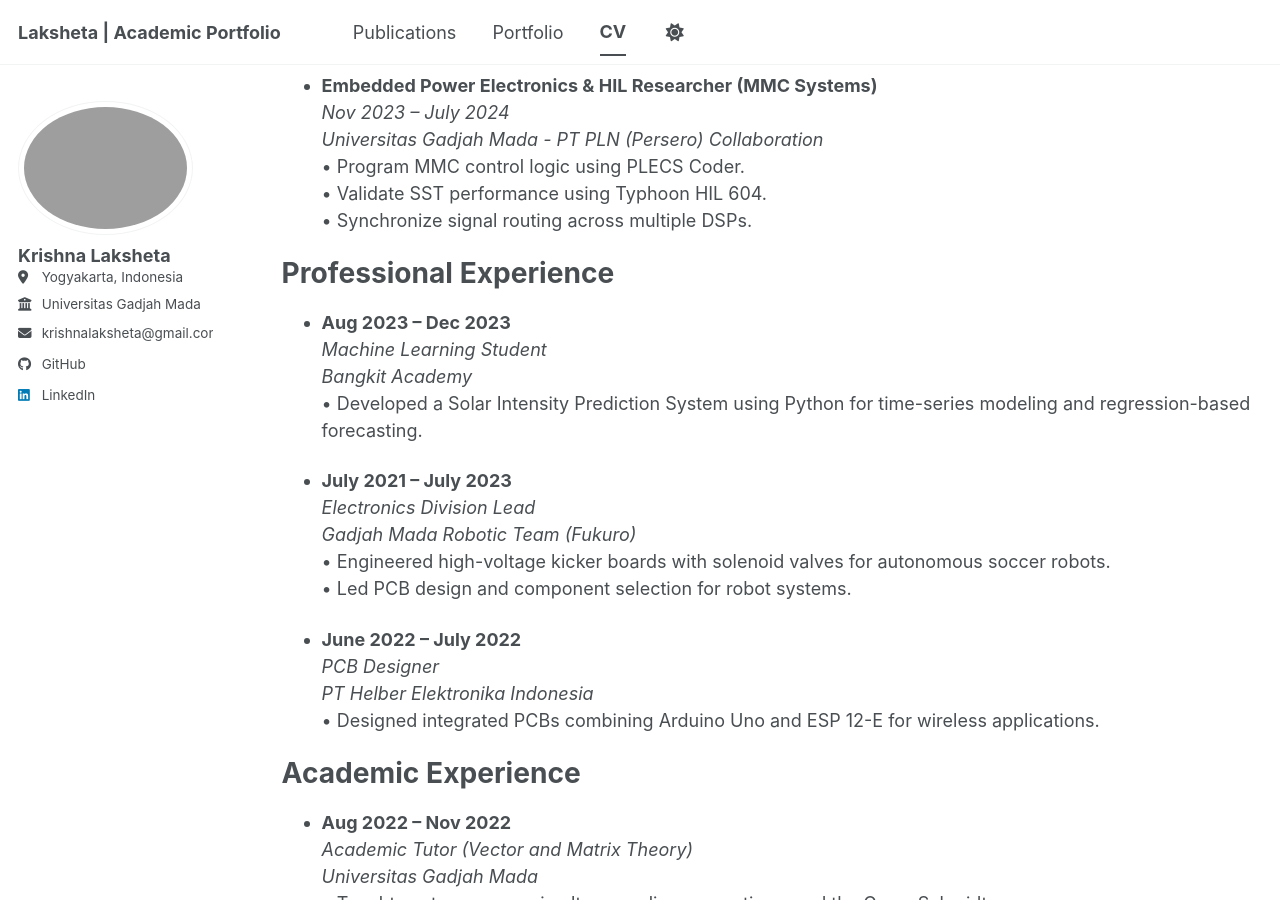
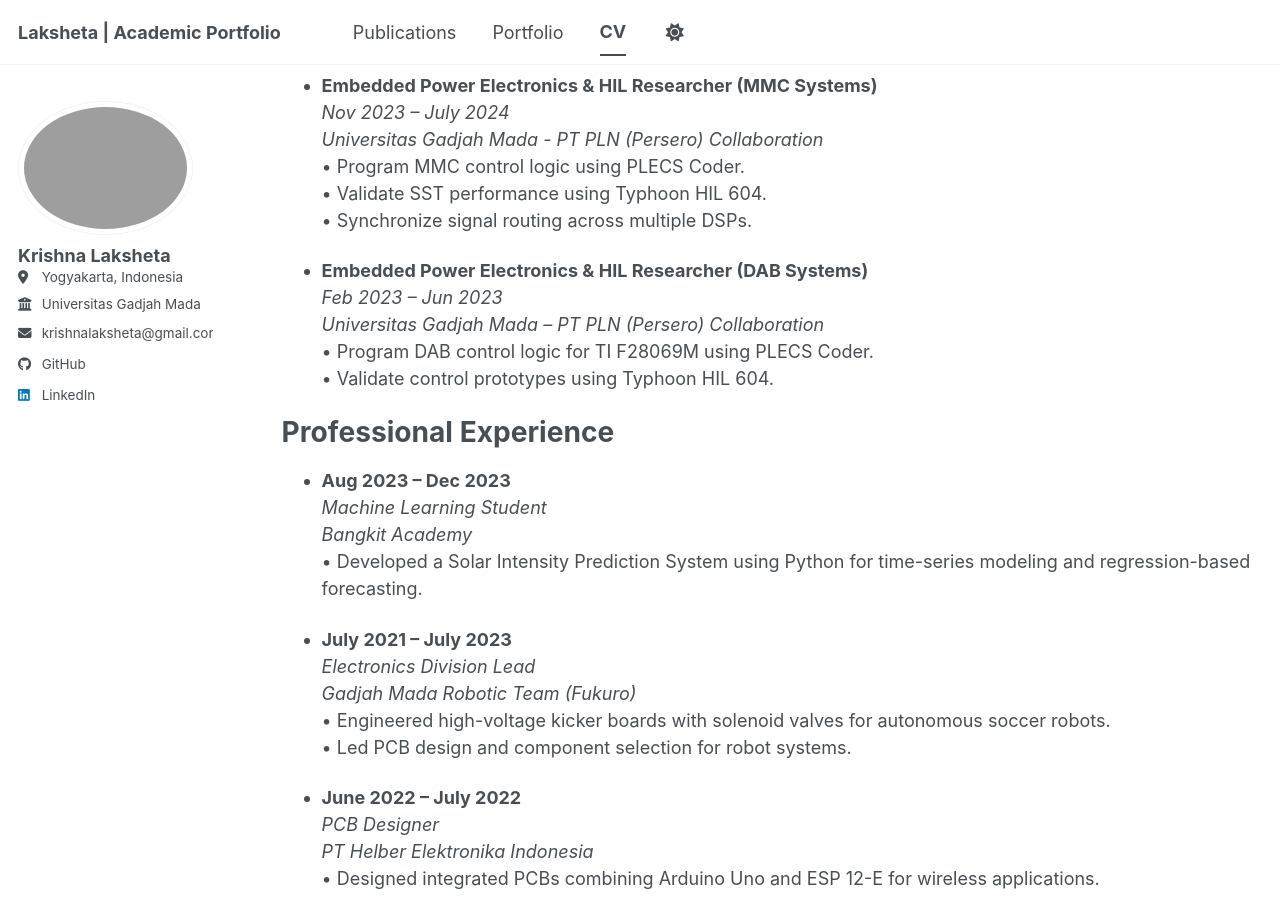
Before and after one commit to laksheta/laksheta.github.io, a Jekyll site: the page built from _pages/cv.md, in a window 1280 px wide and 900 px high, scrolled down 758 px. Built offline with Jekyll 4.4.1, drawn with Linux system fonts in a browser that asks for light colours; a script bundle is joined from its source files by our own code; library files that are not in the unit come from our copies.

Commit message:
cv: add another experience

```diff
--- a/_pages/cv.md
+++ b/_pages/cv.md
@@ -60,6 +60,12 @@ Research & Project Experience
 • Validate SST performance using Typhoon HIL 604.<br>
 • Synchronize signal routing across multiple DSPs.
 
+* **Embedded Power Electronics & HIL Researcher (DAB Systems)**<br>
+*Feb 2023 – Jun 2023*<br>
+*Universitas Gadjah Mada – PT PLN (Persero) Collaboration*<br>
+• Program DAB control logic for TI F28069M using PLECS Coder.<br>
+• Validate control prototypes using Typhoon HIL 604.
+
 Professional Experience
 ======
 * **Aug 2023 – Dec 2023**<br>*Machine Learning Student*<br>*Bangkit Academy*<br>• Developed a Solar Intensity Prediction System using Python for time-series modeling and regression-based forecasting.
```
